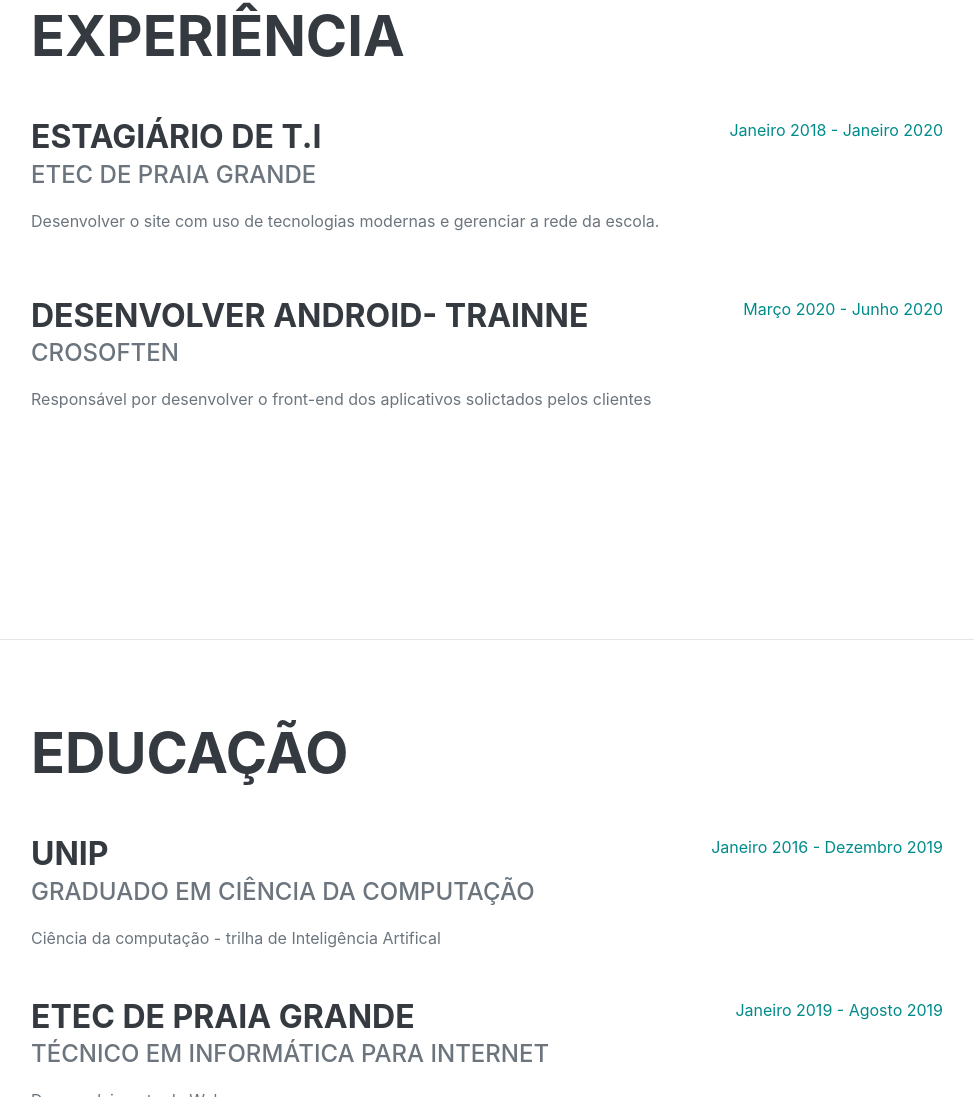
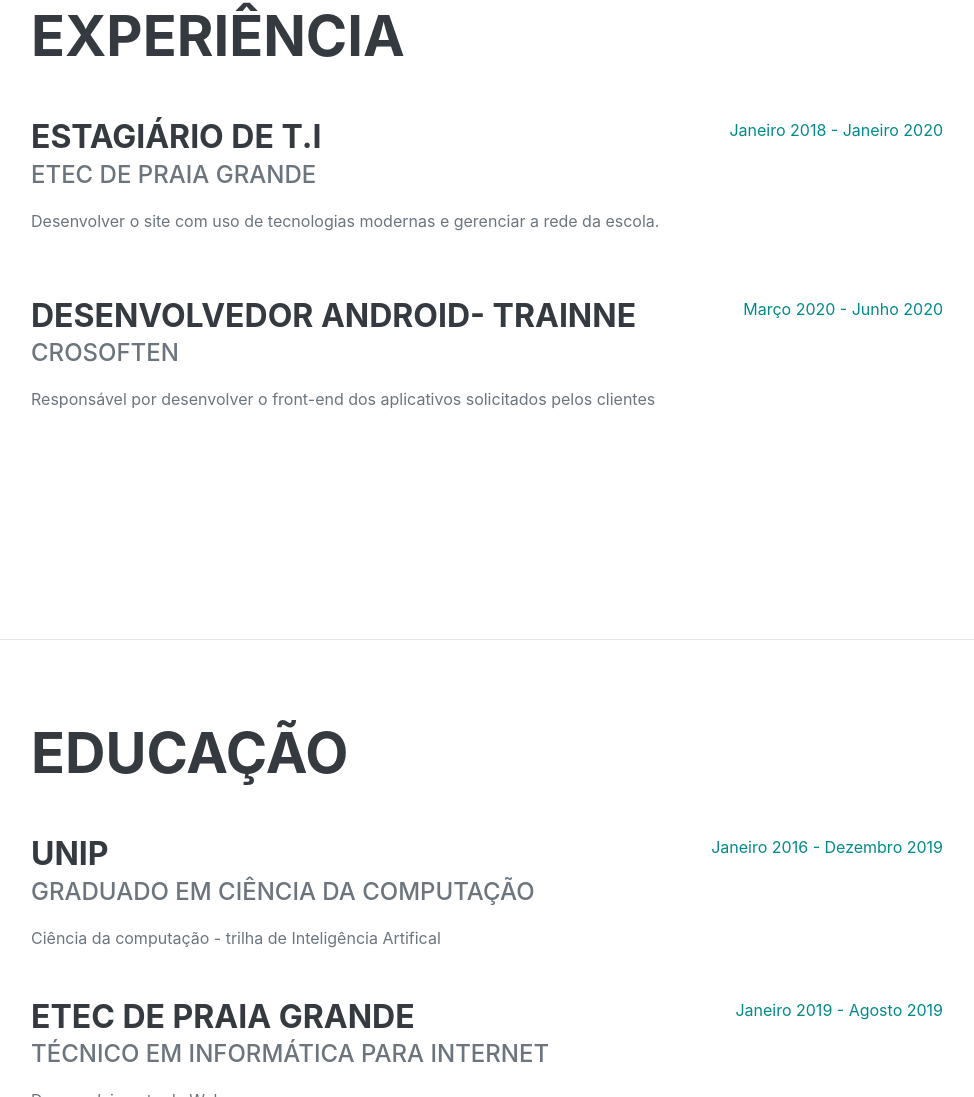
Before and after one commit to ff030898/ff030898.github.io, a plain HTML site: page index.html in a window 1280 px wide. Shown: the part 962-2059 px from the top of the page, without its empty margins (289-1263 px from the left). Drawn offline with nearby package versions, Linux system fonts and the light colour scheme; a web font is replaced by a local one.

Commit message:
Update index.html

```diff
--- a/index.html
+++ b/index.html
@@ -79,9 +79,9 @@
                 </div>
                 <div data-aos="fade-left" class="d-flex flex-column flex-md-row justify-content-between mb-5">
                     <div class="flex-grow-1">
-                        <h3 class="mb-0">Desenvolver Android- Trainne</h3>
+                        <h3 class="mb-0">Desenvolvedor Android- Trainne</h3>
                         <div class="subheading mb-3">Crosoften</div>
-                        <p>Responsável por desenvolver o front-end dos aplicativos solictados pelos clientes</p>
+                        <p>Responsável por desenvolver o front-end dos aplicativos solicitados pelos clientes</p>
                     </div>
                     <div class="flex-shrink-0"><span class="text-primary">Março 2020 - Junho 2020</span></div>
                 </div>
```
